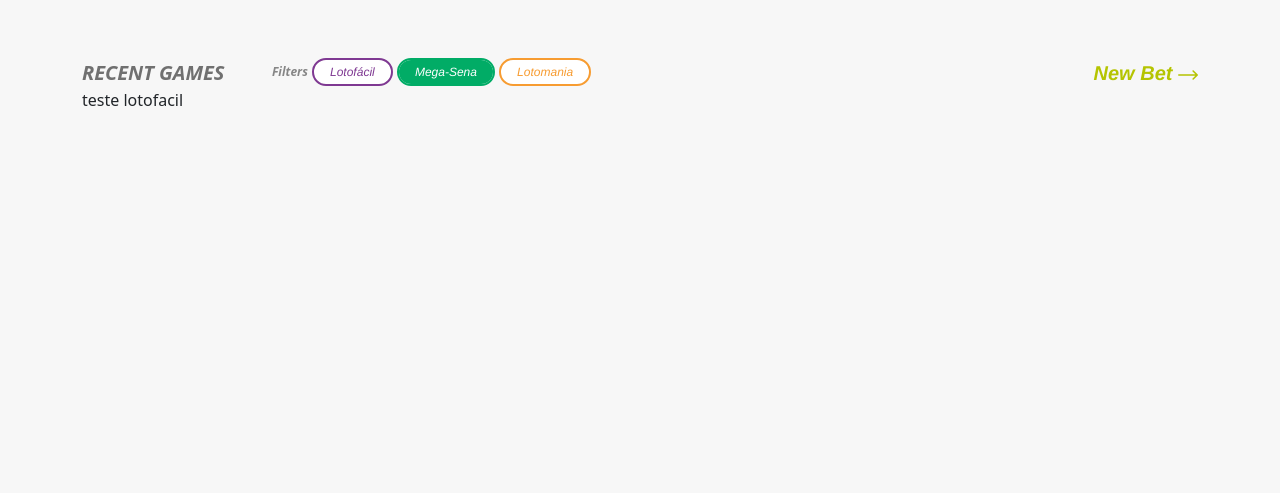
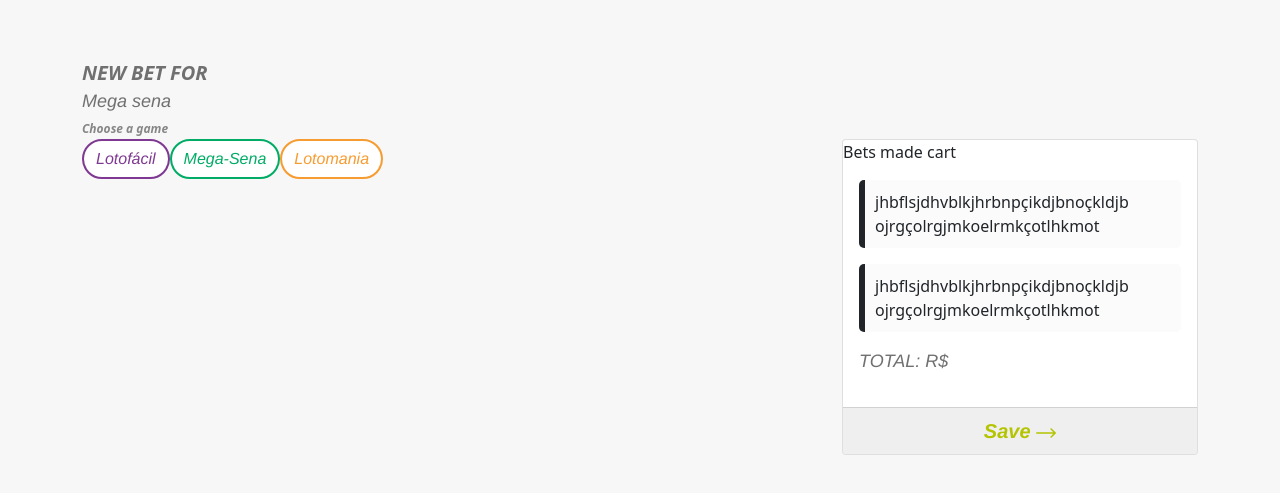
Before and after one commit to AmandaAzeved0/LabLuby-Prova-js-ninja, a plain HTML site: page pages/createBets.html in a window 1280 px wide. Shown: the part 87-580 px from the top of the page. Drawn offline with Linux system fonts and the light colour scheme.

Commit message:
cart card added

```diff
--- /dev/null
+++ b/js/cart.js
@@ -0,0 +1,25 @@
+const cartcontent = document.getElementById('cart')
+
+cartcontent.innerHTML = `
+    <div class="card">
+        Bets made cart
+        <div  class="card-body">
+            <div>
+                <span>
+                <p class="col card-bet-content "> jhbflsjdhvblkjhrbnpçikdjbnoçkldjb
+                ojrgçolrgjmkoelrmkçotlhkmot
+                </p>
+            </div>
+
+            <div>
+                <p class="col card-bet-content "> jhbflsjdhvblkjhrbnpçikdjbnoçkldjb
+                ojrgçolrgjmkoelrmkçotlhkmot
+            </p>
+            </div>
+            <div>
+                <p class="betType text-uppercase" id="total">total: R$</p>
+            </div>
+        </div>
+        <div class="card-footer" id="card-footer">Save <img src="../layout/img/right-arrow.svg" width="20px" id="right-arrow"></div>
+    </div>
+    `
--- /dev/null
+++ b/js/createBets.js
@@ -0,0 +1,28 @@
+const content = document.getElementById('betsPageContent')
+
+content.innerHTML = `
+
+    <div class="row">
+        <div class="col-2">
+            <strong class="text-uppercase newBetFor-text" id="newBetFor-text">New Bet For </strong>
+            <span class="betType" id="betType">Mega sena</span>
+        </div>
+        <div>
+        <strong id="filters-text">Choose a game</strong>
+        </div>
+        <div class="col">
+
+            <button class="btn " onclick="lotofacil()" id="lotofacil-btn"> Lotofácil</span>
+            <button class="btn" onclick="megaSena()" id="megaSena-btn">Mega-Sena</span>
+            <button class="btn" onclick="lotomania()" id="lotomania-btn"> Lotomania</span>
+        </div>
+        <div class="col-4" id="cart">
+        </div>
+    </div>
+
+
+`
+
+function lotofacil() {
+    return "<div>teste lotofacil</div>"
+}
--- a/js/list.js
+++ /dev/null
@@ -1,24 +0,0 @@
-const content = document.getElementById('listPageContent')
-
-content.innerHTML = `
-    <div class="row">
-        <div class="col-2">
-            <strong class="text-uppercase" id="recenteGames-text">Recent games</strong>
-        </div>
-        <div class="col">
-            <strong id="filters-text">Filters</strong>
-            <span id="lotofacil-btn"> Lotofácil</span>
-            <span id="megaSena-btn">Mega-Sena</span>
-            <span id="lotomania-btn"> Lotomania</span>
-        </div>
-        <div class="col text-start">
-            <strong id="newBet-text">New Bet <img src="../layout/img/right-arrow.svg" width="20px" id="right-arrow"/></strong>
-        </div>
-    </div>
-
-    ${lotofacil()}
-`
-
-function lotofacil() {
-    return "<div>teste lotofacil</div>"
-}
--- a/layout/style.css
+++ b/layout/style.css
@@ -76,11 +76,21 @@
     opacity: 1;
 }
 
-#recenteGames-text {
+.newBetFor-text {
     color: #707070;
     font-style: italic;
     font-size: 20px;
+    font-weight: bold;
     text-decoration: none;
+    opacity: 1;
+}
+
+.betType{
+    color: #707070;
+    font-style: italic;
+    font-family: Helvetica;
+    font-size: 18px;
+    text-decoration:t;
     opacity: 1;
 }
 
@@ -88,53 +98,54 @@
     color: #868686;
     font-style: italic;
     font-size: 12px;
-    text-decoration: none;
+    text-decoration:none;
     opacity: 1;
 }
 
-#lotofacil-btn {
+.btn{
     text-align: center;
     font-size: 12px;
     font-style: italic;
     font-family: Helvetica;
-    color: #7F3992;
-    background: #FFFFFF 0% 0% no-repeat padding-box;
-    border: 2px solid #7F3992;
-    border-radius: 2rem;
     padding: 0.3rem;
     padding-left: 1rem;
     padding-right: 1rem;
     opacity: 1;
 }
 
+#lotofacil-btn {
+    color: #7F3992;
+    background: #FFFFFF 0% 0% no-repeat padding-box;
+    border: 2px solid #7F3992;
+    border-radius: 2rem;
+
+}
+#lotofacil-btn:focus{
+    color: #FFFFFF;
+    background-color: #7F3992;
+}
+
 #megaSena-btn {
-    text-align: center;
-    font-size: 12px;
-    font-style: italic;
-    font-family: Helvetica;
-    color: #FFFFFF;
-    background: #01AC66 0% 0% no-repeat padding-box;
+    color: #01AC66;
+    background: #FFFFFF 0% 0% no-repeat padding-box;
     border: 2px solid #01AC66;
     border-radius: 2rem;
-    padding: 0.3rem;
-    padding-left: 1rem;
-    padding-right: 1rem;
-    opacity: 1;
+}
+#megaSena-btn:focus{
+    color: #FFFFFF;
+    background-color: #01AC66;
 }
 
 #lotomania-btn {
-    text-align: center;
-    font-size: 12px;
-    font-style: italic;
-    font-family: Helvetica;
     color: #F79C31;
     background: #FFFFFF 0% 0% no-repeat padding-box;
     border: 2px solid #F79C31;
     border-radius: 2rem;
-    padding: 0.3rem;
-    padding-left: 1rem;
-    padding-right: 1rem;
-    opacity: 1;
+}
+
+#lotomania-btn:focus{
+    color: #FFFFFF;
+    background-color:#F79C31;
 }
 
 #newBet-text {
@@ -145,3 +156,20 @@
     text-decoration: none;
     opacity: 1;
 }
+
+.card-bet-content{
+    background-color: #fbfbfb;
+    border-color: #262626;
+    padding: 10px;
+    border-left: 6px solid;
+    border-radius: 5px;
+}
+#card-footer{
+    color:#B5C401;
+    background-color: #e7e7e7a4;
+    text-align: center;
+    font-size: 20px;
+    font-style: italic;
+    font-family: Helvetica;
+    font-weight: bold;
+}
--- a/pages/list.html
+++ b/pages/createBets.html
@@ -18,7 +18,7 @@
     <header id="menu">
     </header>
     <br/><br/>
-    <article class="container pt-6" id="listPageContent">
+    <article class="container pt-6" id="betsPageContent">
     </article>
 
 </body>
@@ -26,7 +26,8 @@
 <script  src="../layout/bootstrap/jquery-3.6.0.min.js"></script>
 
 <script src="../layout/topMenu.js"></script>
-<script src="../js/list.js"></script>
+<script src="../js/createBets.js"></script>
+<script src="../js/cart.js"></script>
 <script src="../json/games.json"></script>
 
 <script  src="../layout/bootstrap/js/bootstrap.js"></script>
```
